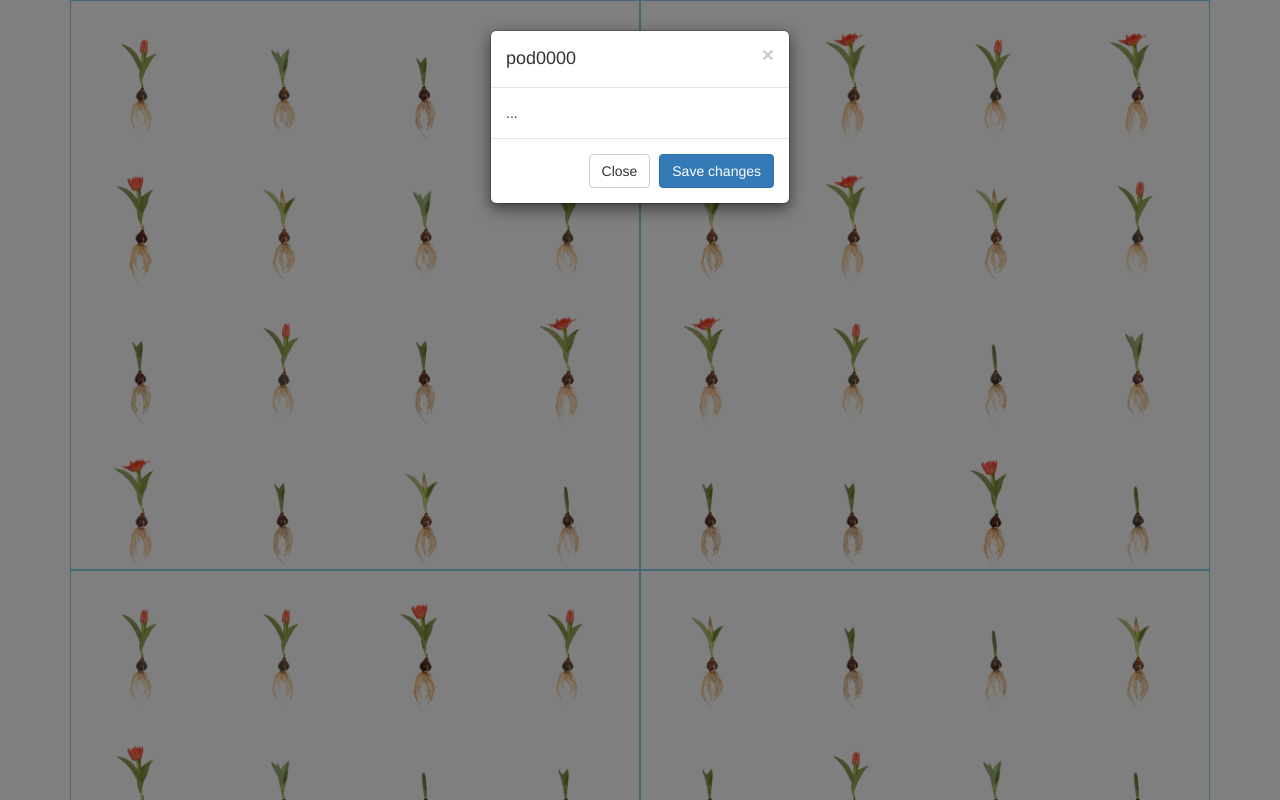
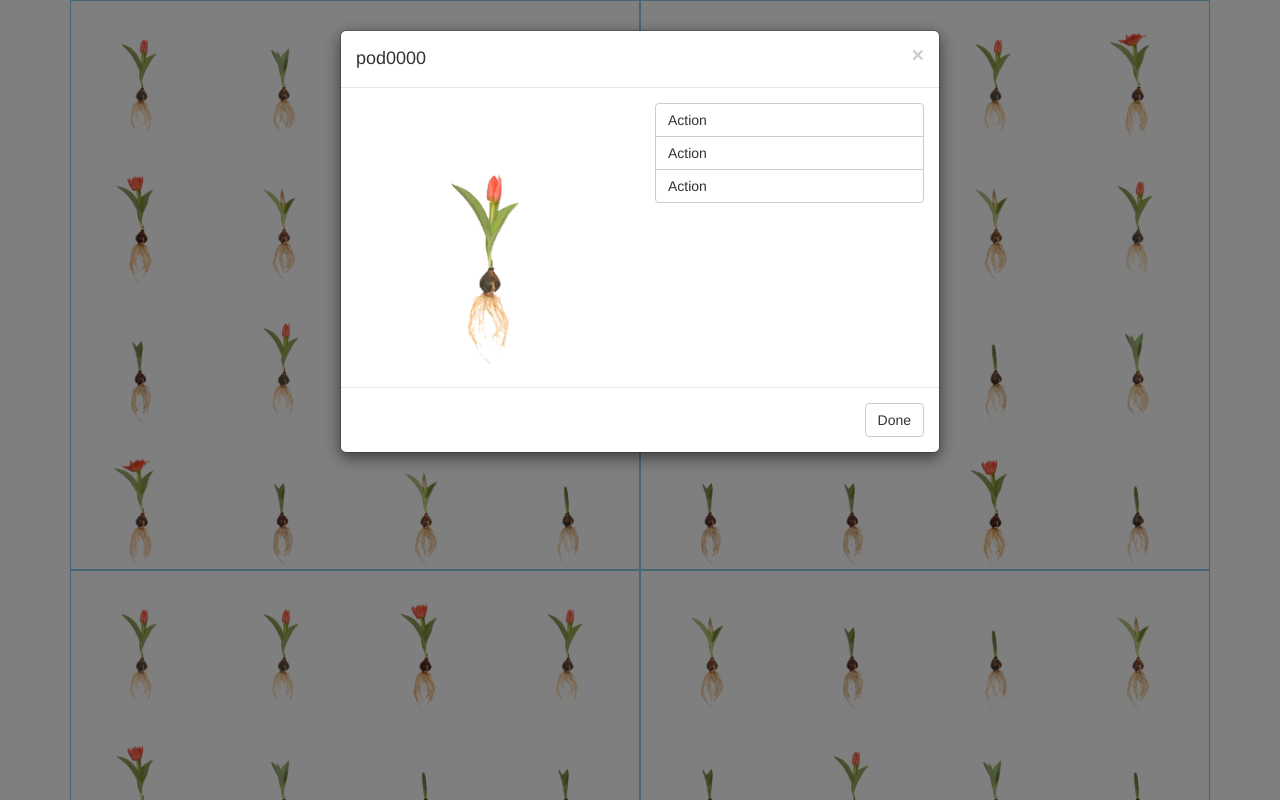
Before and after one commit to tinygardenclub/gameboard, a plain HTML site: page index.html in a window 1280 px wide. Both pictures are taken after a click on the link 142 px from the left and 72 px from the top of the page. Shown: the top 800 px of the page. Drawn offline with nearby package versions, Linux system fonts and the light colour scheme.

Commit message:
This works great

```diff
--- a/index.html
+++ b/index.html
@@ -514,7 +514,7 @@
 </div> <!-- Container -->
 
 <div class="modal" id="podmodal" role="dialog" aria-hidden="true">
-	<div class="modal-dialog modal-sm">
+	<div class="modal-dialog">
 		<div class="modal-content">
 			<div class="modal-header">
 				<button type="button" class="close" data-dismiss="modal">
@@ -523,11 +523,21 @@
 				<h4 class="modal-title" id="podmodal-title">Modal title</h4>
 			</div>
 			<div class="modal-body">
-				...
+				<div class="row">
+					<div class="col-xs-6">
+						<img id="podmodal-img" />
+					</div>
+					<div class="col-xs-6">
+						<div class="btn-group-vertical full-width">
+							<a href="#" class="btn btn-default full-width"><div class="text-left">Action</div></a>
+							<a href="#" class="btn btn-default full-width"><div class="text-left">Action</div></a>
+							<a href="#" class="btn btn-default full-width"><div class="text-left">Action</div></a>
+						</div>
+					</div>
+				</div>
 			</div>
 			<div class="modal-footer">
-				<button type="button" class="btn btn-default" data-dismiss="modal">Close</button>
-				<button type="button" class="btn btn-primary">Save changes</button>
+				<button type="button" class="btn btn-default" data-dismiss="modal">Done</button>
 			</div>
 		</div>
 	</div>
@@ -542,6 +552,7 @@
 <script>
 $(document).on('click','.pod a',function(){
 	$('#podmodal-title').html( $(this).attr('title') );
+	$('#podmodal-img').attr( 'src', $(this).children('img')[0].src );
 });
 </script>
 </body>
--- a/tinygarden.css
+++ b/tinygarden.css
@@ -1,5 +1,12 @@
 .no-margin { margin: 0; }
 .no-adding { padding: 0; }
+
+.full-width {
+	-webkit-box-sizing: border-box;
+	-moz-box-sizing: border-box;
+	box-sizing: border-box;
+	width: 100%;
+}
 
 div {
 	-webkit-box-sizing: border-box;
@@ -43,6 +50,12 @@ div {
 
 }
 
+#podmodal-img {
+	display: block;
+	width: 100%;
+	border: 1px solid white;
+}
+
 .row {
 
 }
```
